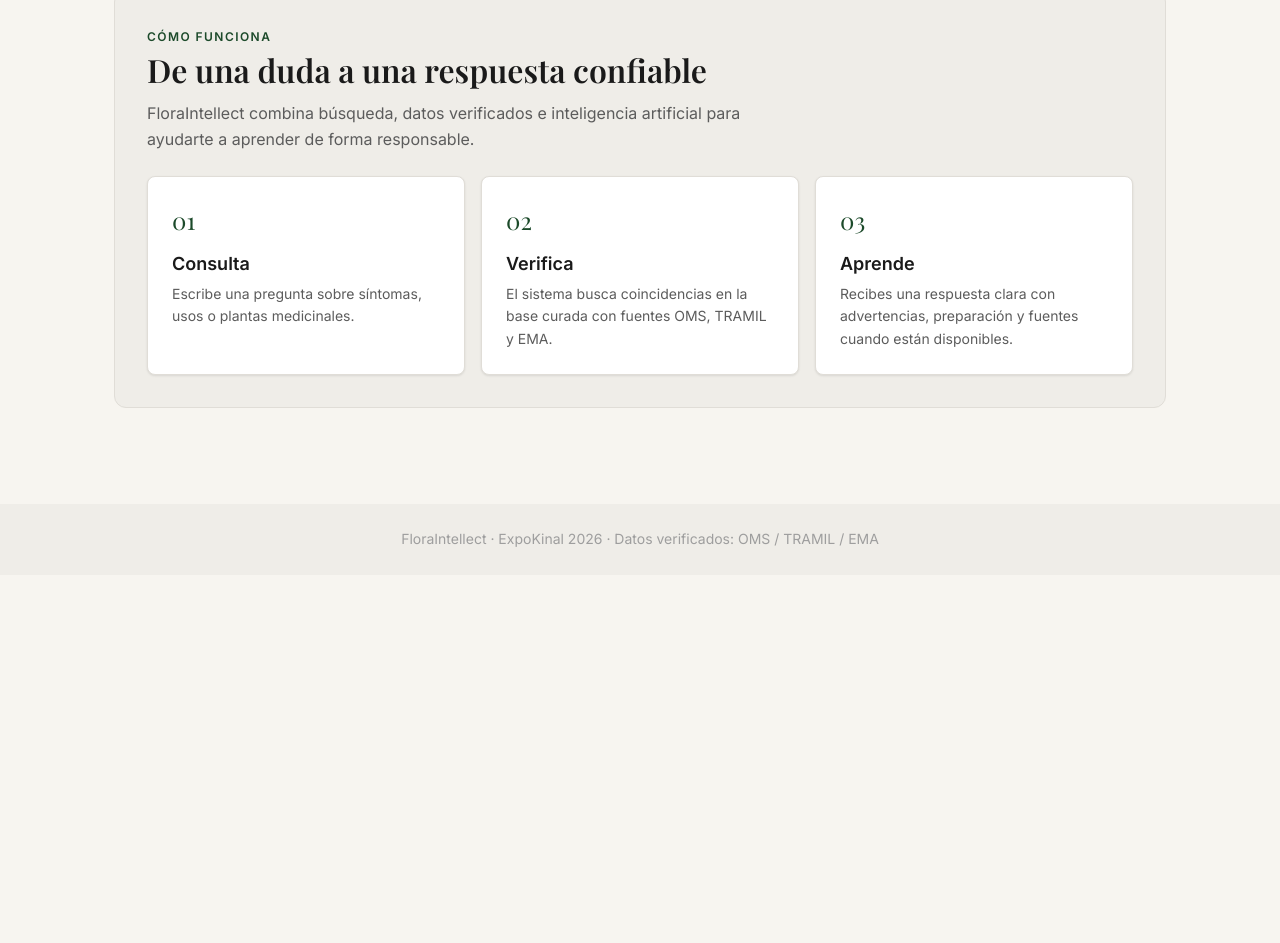
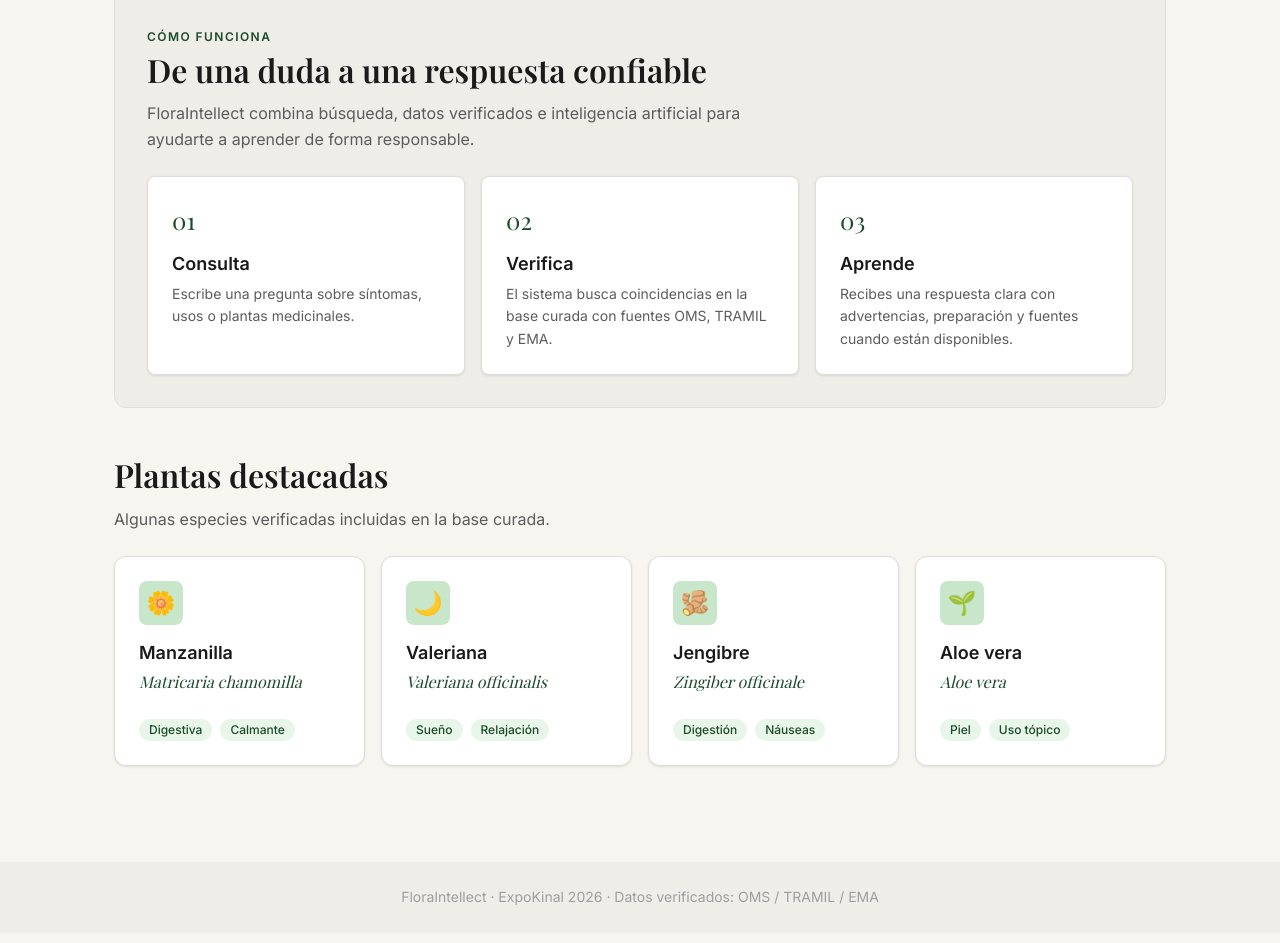
Before and after one commit to Iamnotd/FloraIntellect-V2, a website: page index.html in a window 1280 px wide. Shown: the part 1099-2042 px from the top of the page. Before the commit the page ends 1754 px from the top, so only its background shows below. Drawn offline with nearby package versions, Linux system fonts and the light colour scheme; a web font is replaced by a local one.

Commit message:
feat: sync working frontend and backend

```diff
--- a/index.html
+++ b/index.html
@@ -542,10 +542,101 @@
       font-size: var(--text-sm);
     }
 
+    .home-featured {
+      margin-top: var(--space-12);
+    }
+
+    .home-featured-head {
+      max-width: 620px;
+      margin-bottom: var(--space-6);
+    }
+
+    .home-featured-head h2 {
+      font-family: 'Playfair Display', Georgia, serif;
+      font-size: var(--text-3xl);
+      color: var(--color-text-primary);
+      margin-bottom: var(--space-3);
+    }
+
+    .home-featured-head p {
+      color: var(--color-text-secondary);
+    }
+
+    .home-featured-grid {
+      display: grid;
+      grid-template-columns: repeat(4, 1fr);
+      gap: var(--space-4);
+    }
+
+    .home-featured-card {
+      background: var(--color-bg-card);
+      border: 1px solid var(--color-border);
+      border-radius: var(--radius-lg);
+      padding: var(--space-6);
+      box-shadow: var(--shadow-sm);
+      min-height: 210px;
+      display: flex;
+      flex-direction: column;
+      align-items: flex-start;
+      transition: transform 200ms ease, box-shadow 200ms ease;
+    }
+
+    .home-featured-card:hover {
+      transform: translateY(-4px);
+      box-shadow: var(--shadow-md);
+    }
+
+    .home-featured-icon {
+      width: 44px;
+      height: 44px;
+      border-radius: var(--radius-md);
+      background: var(--color-accent-light);
+      color: var(--color-primary);
+      display: flex;
+      align-items: center;
+      justify-content: center;
+      font-size: 1.45rem;
+      margin-bottom: var(--space-4);
+    }
+
+    .home-featured-name {
+      font: 600 var(--text-lg)/1.3 'Inter', sans-serif;
+      color: var(--color-text-primary);
+      margin-bottom: var(--space-1);
+    }
+
+    .home-featured-sci {
+      font-family: 'Playfair Display', Georgia, serif;
+      font-style: italic;
+      color: var(--color-primary);
+      margin-bottom: var(--space-4);
+    }
+
+    .home-featured-tags {
+      display: flex;
+      flex-wrap: wrap;
+      gap: var(--space-2);
+      margin-top: auto;
+    }
+
+    .home-featured-tags span {
+      display: inline-flex;
+      align-items: center;
+      padding: 5px 10px;
+      border-radius: var(--radius-full);
+      background: #E8F5E9;
+      color: var(--color-primary);
+      font: 500 var(--text-xs)/1 'Inter', sans-serif;
+    }
+
     @media (max-width: 1023px) {
       .home-benefits {
         grid-template-columns: repeat(2, 1fr);
       }
+
+      .home-featured-grid {
+        grid-template-columns: repeat(2, 1fr);
+      }
     }
 
     @media (max-width: 900px) {
@@ -556,6 +647,10 @@
 
     @media (max-width: 639px) {
       .home-benefits {
+        grid-template-columns: 1fr;
+      }
+
+      .home-featured-grid {
         grid-template-columns: 1fr;
       }
 
@@ -1597,6 +1692,55 @@
 </div>
 
     <!-- ── CHAT ────────────────────────────────────────────────── -->
+<div class="home-featured">
+  <div class="home-featured-head">
+    <h2>Plantas destacadas</h2>
+    <p>Algunas especies verificadas incluidas en la base curada.</p>
+  </div>
+
+  <div class="home-featured-grid">
+    <article class="home-featured-card">
+      <div class="home-featured-icon">🌼</div>
+      <h3 class="home-featured-name">Manzanilla</h3>
+      <p class="home-featured-sci">Matricaria chamomilla</p>
+      <div class="home-featured-tags">
+        <span>Digestiva</span>
+        <span>Calmante</span>
+      </div>
+    </article>
+
+    <article class="home-featured-card">
+      <div class="home-featured-icon">🌙</div>
+      <h3 class="home-featured-name">Valeriana</h3>
+      <p class="home-featured-sci">Valeriana officinalis</p>
+      <div class="home-featured-tags">
+        <span>Sueño</span>
+        <span>Relajación</span>
+      </div>
+    </article>
+
+    <article class="home-featured-card">
+      <div class="home-featured-icon">🫚</div>
+      <h3 class="home-featured-name">Jengibre</h3>
+      <p class="home-featured-sci">Zingiber officinale</p>
+      <div class="home-featured-tags">
+        <span>Digestión</span>
+        <span>Náuseas</span>
+      </div>
+    </article>
+
+    <article class="home-featured-card">
+      <div class="home-featured-icon">🌱</div>
+      <h3 class="home-featured-name">Aloe vera</h3>
+      <p class="home-featured-sci">Aloe vera</p>
+      <div class="home-featured-tags">
+        <span>Piel</span>
+        <span>Uso tópico</span>
+      </div>
+    </article>
+  </div>
+</div>
+
       </div>
     </section>
 
```
